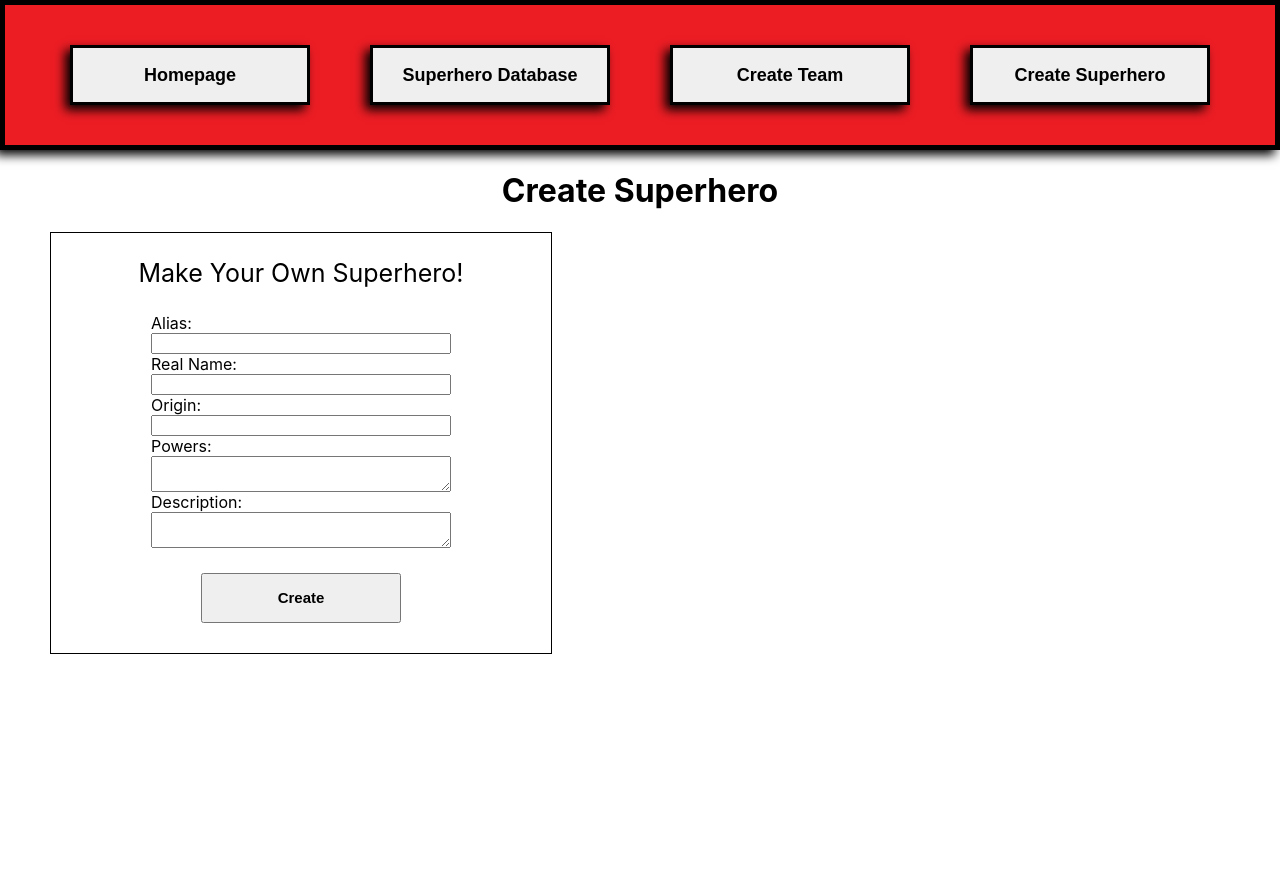
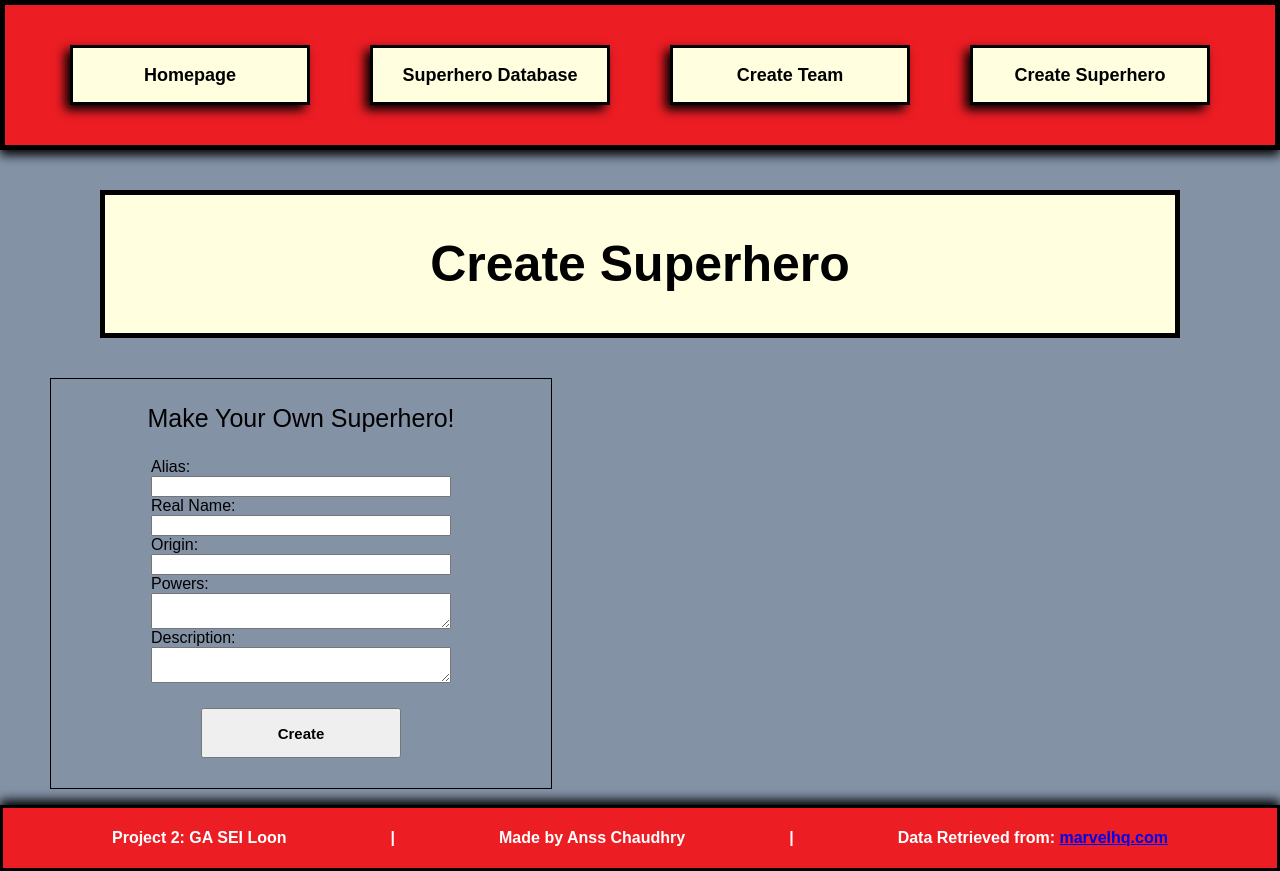
Before and after one commit to achaudhry12/Marvel-Comic-App-GA-SEI, a React (Create React App) app in the folder avengers-assemble/: page /create-superhero in a window 1280 px wide. Before the commit the page ends 800 px from the top, so only its background shows below. Built offline with nearby package versions, Linux system fonts and the light colour scheme; no server answers.

Commit message:
messing around

```diff
--- a/avengers-assemble/src/App.css
+++ b/avengers-assemble/src/App.css
@@ -1,8 +1,13 @@
+.App {
+  font-family: 'Maven Pro', sans-serif;
+  background-color: #8492A6;
+}
+
 nav {
   background-color: #ed1d24;
   border: solid 5px black;
   text-align: center;
-  box-shadow: -5px 5px 10px black;
+  box-shadow: -0px 5px 10px black;
 }
 
 .nav-button {
@@ -11,18 +16,27 @@ nav {
   font-size: 18px;
   font-weight: bold;
   margin: 40px 30px;
-  transition: all 0.2s ease-in-out;
+  background-color: lightyellow;
+  transition: all 0.25s ease-in-out;
   border: solid 3px black;
   box-shadow: -5px 5px 10px black;
 }
 
 .nav-button:hover {
-  background-color: #162ca2;
+  background-color: #009EEB;
   color: white;
 }
 
-#home-title {
+#home-title,
+#superhero-database-title,
+#create-team-title,
+#create-superhero-title {
   text-align: center;
+  font-size: 50px;
+  margin: 40px 100px;
+  padding: 40px;
+  background-color: lightyellow;
+  border: solid 5px black;
 }
 
 #home-container {
@@ -30,64 +44,87 @@ nav {
   grid-template-columns: 1fr 1fr;
   grid-template-rows: 1fr 1fr;
   text-align: center;
+  padding-bottom: 75px;
+}
+
+#home-item1,
+#home-item2,
+#home-item3 {
+  padding: 30% 20%;
+  border: solid 3px black;
+  background-size: cover;
 }
 
 #home-item1 {
   grid-column: 1 / span 2;
-  text-decoration: none;
-  padding: 100px;
-  border: solid 3px black;
+  padding: 15%;
   margin: 0px 100px;
   background-image: url("https://wallpaperaccess.com/full/1289653.jpg");
 }
 
-#home-item2,
-#home-item3 {
-  padding: 100px;
-  border: solid 3px black;
-}
-
 #home-item2 {
   margin-left: 100px;
-  text-align: center;
   background-image: url("https://terrigen-cdn-dev.marvel.com/content/prod/1x/marvel_avengers_08-1920x1080.jpg");
 }
 
 #home-item3 {
   margin-right: 100px;
-  text-align: center;
   background-image: url("https://miro.medium.com/max/640/1*QplTh3SL2Tvv6-kFHdik_Q.jpeg");
 }
 
 #home-item1 a,
 #home-item2 a,
-#home-item3 a {
+#home-item3 a,
+#superhero-database-full a {
   text-decoration: none;
   background: white;
   padding: 20px;
   color: black;
   font-size: 25px;
-  transition: all 0.4s ease-in-out;
+  transition: all 0.25s ease-in-out;
 }
 
 #home-item1 a:hover,
 #home-item2 a:hover,
-#home-item3 a:hover {
+#home-item3 a:hover,
+#superhero-database-full a:hover {
   font-size: 30px;
   font-weight: bold;
   background: lightgray;
 }
 
-#superhero-database-title {
+#superhero-database {
   text-align: center;
 }
 
-#superhero-database-container {
+#search-bar-background,
+#superhero-database-full {
+  margin: 40px 100px;
+  padding: 100px 0;
+  border: solid 3px black;
+  background-size: cover;
+  background-image: url("https://pbs.twimg.com/media/EUstp_6X0AMWC1v.jpg");
+}
+
+#search-bar {
+  height: 75px;
+  width: 50%;
+  font-size: 30px;
+  text-align: center;
+}
+
+#superhero-database-container,
+#superhero-search-results {
   display: grid;
   position: relative;
-  margin: 17px;
+  margin: 40px 17px;
   grid-template-columns: repeat(3, 1fr);
   grid-gap: 17px;
+}
+
+#superhero-database-full {
+  padding: 150px 0;
+  background-image: url("https://wallpaperaccess.com/full/94664.jpg");
 }
 
 #superhero-card {
@@ -98,7 +135,7 @@ nav {
   box-shadow: -5px 5px 10px black;
   padding: 25px 0px;
   text-align: left;
-  background-color: lightgoldenrodyellow;
+  background-color: lightyellow;
 }
 
 #superhero-card-image {
@@ -114,7 +151,7 @@ nav {
   height: 175px;
   width: 175px;
   overflow: hidden;
-  border: solid 1px grey;
+  border: solid 3px #273444;
   background-color: white;
 }
 
@@ -149,25 +186,32 @@ nav {
 }
 
 #superhero-database-more-info {
-  background-color: #162ca2;
+  background-color: #009EEB;
   font-weight: bolder;
-  color: white;
-  border: solid 3px black;
 }
 
 #superhero-database-delete {
   grid-column: 9 / span 2;
   grid-row: 6 / span 2;
-  background-color: red;
-  font-weight: bolder;
+  background-color: #FF4949;
   justify-self: center;
-  color: white;
-  border: solid 3px black;
 }
 
-#superhero-database-delete:hover,
+#superhero-database-more-info,
+#superhero-database-delete {
+  background-color: #273444;
+  font-weight: bolder;
+  color: white;
+  border: solid 3px #273444;
+  transition: all 0.25s ease-in-out;
+}
+
+#superhero-database-delete:hover{
+  background-color: #FF4949;
+}
+
 #superhero-database-more-info:hover {
-  background-color: black;
+  background-color: #009EEB;
 }
 
 #superhero-database-more-info,
@@ -180,10 +224,6 @@ nav {
   font-size: 15px;
 }
 
-#create-team-title {
-  text-align: center;
-}
-
 #create-team-database {
   width: 50%;
 }
@@ -191,10 +231,6 @@ nav {
 #create-team-superhero-card {
   border: solid 3px black;
   padding: 25px 0px;
-  text-align: center;
-}
-
-#create-superhero-title {
   text-align: center;
 }
 
@@ -225,3 +261,14 @@ nav {
   font-size: 15px;
   font-weight: bold;
 }
+
+#app-footer {
+  display: flex;
+  justify-content: space-evenly;
+  background-color: #ed1d24;
+  color: white;
+  font-weight: bold;
+  padding: 5px;
+  border: solid 3px black;
+  box-shadow: 0px -5px 10px black;
+}
--- a/avengers-assemble/src/App.js
+++ b/avengers-assemble/src/App.js
@@ -8,6 +8,7 @@ import SuperheroDatabase from "./components/SuperheroDatabase";
 import CreateTeam from "./components/CreateTeam";
 import CreateSuperhero from "./components/CreateSuperhero";
 import SuperheroFullInfo from "./components/SuperheroFullInfo";
+import SuperheroDatabaseFull from "./components/SuperheroDatabaseFull";
 import "./App.css";
 
 function App() {
@@ -29,7 +30,10 @@ function App() {
         <Homepage />
       </Route>
       <Route path="/superhero-database">
-        <SuperheroDatabase superheros={superheros} setToggleFetch={setToggleFetch} />
+        <SuperheroDatabase
+          superheros={superheros}
+          setToggleFetch={setToggleFetch}
+        />
       </Route>
       <Route path="/create-team">
         <CreateTeam />
@@ -40,6 +44,24 @@ function App() {
       <Route path="/superhero-full-info/:id">
         <SuperheroFullInfo superheros={superheros} />
       </Route>
+      <Route path="/superhero-database-full">
+        <SuperheroDatabaseFull
+          superheros={superheros}
+          setToggleFetch={setToggleFetch}
+        />
+      </Route>
+      <footer>
+        <div id="app-footer">
+          <p>Project 2: GA SEI Loon</p>
+          <p>|</p>
+          <p>Made by Anss Chaudhry</p>
+          <p>|</p>
+          <p>
+            Data Retrieved from:{" "}
+            <a href="https://www.marvelhq.com/characters">marvelhq.com</a>
+          </p>
+        </div>
+      </footer>
     </div>
   );
 }
--- a/avengers-assemble/src/components/Form.jsx
+++ b/avengers-assemble/src/components/Form.jsx
@@ -43,7 +43,7 @@ function Form(props) {
       await axios.post(baseURL, { fields: newSuperhero }, config);
     }
     props.setToggleFetch((curr) => !curr);
-    history.push("/superhero-database");
+    history.push("/superhero-database-full");
   };
 
   return (
--- a/avengers-assemble/src/components/SuperheroDatabase.jsx
+++ b/avengers-assemble/src/components/SuperheroDatabase.jsx
@@ -1,21 +1,45 @@
 import { useState } from "react";
+import { Link } from "react-router-dom";
 import Superhero from "./Superhero";
 
 function SuperheroDatabase({ superheros, setToggleFetch }) {
-  const [findCountry, setFindCountry] = useState("");
+  const [findHero, setFindHero] = useState("");
+  // const matchingHeros = superheros.filter((superhero) =>
+  //   superhero.fields.alias.toLowerCase().includes(findHero.toLowerCase())
+  // );
 
   return (
-    <div>
+    <div id="superhero-database">
       <h1 id="superhero-database-title">Superhero Database</h1>
-
-      <main id="superhero-database-container">
-          {superheros.map((superhero) => (
-            <Superhero
-              superhero={superhero}
-              setToggleFetch={setToggleFetch}
-            />
-          ))}
-      </main>
+      <div id="superhero-database-search">
+        <div id="search-bar-background">
+        <input
+          id="search-bar"
+          type="text"
+          placeholder="Search Superhero"
+          value={findHero}
+          onChange={(e) => setFindHero(e.target.value)}
+        />
+        </div>
+        {/* {findHero && (
+          <div id="superhero-search-results">
+            {matchingHeros.map((superhero) => (
+              <div>
+                {
+                  <Superhero
+                    superhero={superhero}
+                    setToggleFetch={setToggleFetch}
+                  />
+                }
+              </div>
+            ))}
+          </div>
+        )} */}
+      </div>
+      <h1>OR</h1>
+      <div id="superhero-database-full">
+        <Link to="/superhero-database-full">Full Database</Link>
+      </div>
     </div>
   );
 }
--- /dev/null
+++ b/avengers-assemble/src/components/SuperheroDatabaseFull.jsx
@@ -0,0 +1,15 @@
+import Superhero from "./Superhero";
+
+function SuperheroDatabaseFull({ superheros, setToggleFetch }) {
+  return (
+    <div>
+      <main id="superhero-database-container">
+        {superheros.map((superhero) => (
+          <Superhero superhero={superhero} setToggleFetch={setToggleFetch} />
+        ))}
+      </main>
+    </div>
+  );
+}
+
+export default SuperheroDatabaseFull;
--- a/avengers-assemble/src/index.css
+++ b/avengers-assemble/src/index.css
@@ -11,3 +11,7 @@ code {
   font-family: source-code-pro, Menlo, Monaco, Consolas, 'Courier New',
     monospace;
 }
+
+@import url('https://fonts.googleapis.com/css2?family=Maven+Pro&display=swap');
+
+@import url('https://fonts.googleapis.com/css2?family=Marvel&display=swap');
```
